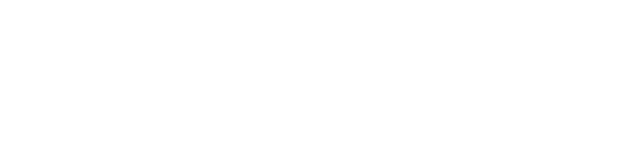
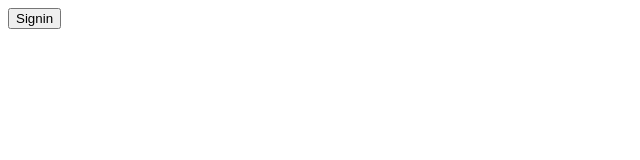
Before and after one commit to agusp-dev/trainning-git1, a plain HTML site: page index.html in a window 1280 px wide. Shown: the whole page, without its empty margins (0-640 px from the left). Drawn offline with Linux system fonts and the light colour scheme.

Commit message:
Added button

```diff
--- a/index.html
+++ b/index.html
@@ -8,7 +8,9 @@
 </head>
 <body>
     <div class='container'>
-
+        <form action="form">
+            <button>Signin</button>
+        </form>
     </div>
 </body>
 </html>
```
